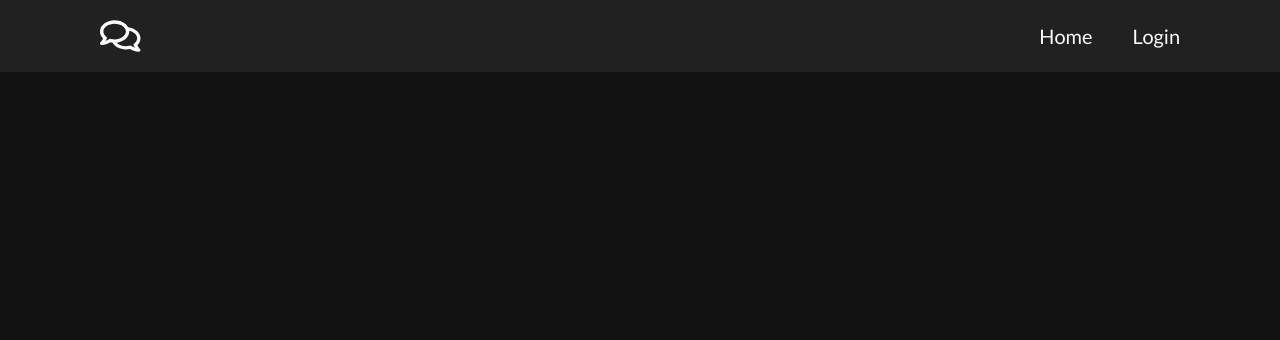
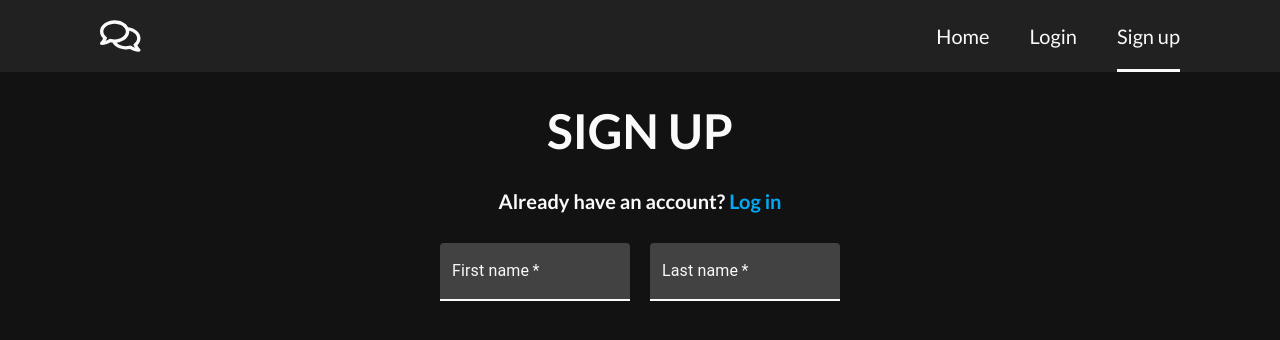
Before and after one commit to vincenttse15/chat, a React (Create React App) app: page /signup in a window 1280 px wide. Shown: the top 340 px of the page. Built offline with nearby package versions, Linux system fonts and the light colour scheme.

Commit message:
sign up page updates

```diff
--- a/package.json
+++ b/package.json
@@ -7,6 +7,7 @@
     "@fortawesome/free-regular-svg-icons": "^5.15.4",
     "@fortawesome/free-solid-svg-icons": "^5.15.4",
     "@fortawesome/react-fontawesome": "^0.1.15",
+    "@material-ui/core": "^4.12.3",
     "@testing-library/jest-dom": "^5.14.1",
     "@testing-library/react": "^11.2.7",
     "@testing-library/user-event": "^12.8.3",
--- a/src/App.js
+++ b/src/App.js
@@ -4,6 +4,7 @@ import Navbar from "./components/Navbar";
 import { BrowserRouter as Router, Switch, Route } from "react-router-dom";
 import Login from "./pages/Login";
 import Home from "./pages/Home";
+import Signup from "./pages/Signup";
 
 function App() {
   return (
@@ -17,6 +18,9 @@ function App() {
         <Route path="/login">
           <Login />
         </Route>
+        <Route path="/signup">
+          <Signup />
+        </Route>
       </Switch>
     </Router>
   );
--- a/src/components/Navbar.js
+++ b/src/components/Navbar.js
@@ -4,6 +4,7 @@ import { library } from '@fortawesome/fontawesome-svg-core';
 import { far } from "@fortawesome/free-regular-svg-icons";
 import { FontAwesomeIcon } from "@fortawesome/react-fontawesome";
 import { NavLink } from "react-router-dom";
+
 const Navbar = () => {
   library.add(far);
   return (
@@ -12,6 +13,7 @@ const Navbar = () => {
       <div className={styles.right}>
         <NavLink exact to="/" className={styles.link} activeClassName={styles.active}>Home</NavLink>
         <NavLink to="/login" className={styles.link} activeClassName={styles.active}>Login</NavLink>
+        <NavLink to="/signup" className={styles.link} activeClassName={styles.active}>Sign up</NavLink>
       </div>
     </div>
   );
--- a/src/pages/Home.js
+++ b/src/pages/Home.js
@@ -1,18 +1,22 @@
 import React from "react";
 import * as styles from "../styles/home.module.scss";
+import { Link } from "react-router-dom";
 
 const Home = () => {
   return(
     <div className={styles.container}>
       <div className={styles.text_container}>
-        <h1>
+        <h1 className={styles.h1}>
           Welcome to
           {' '}
           <span className={styles.blue_text}>Chatter</span>
         </h1>
-        <h2>
+        <h2 className={styles.h2}>
           Add your friends and start chatting!
         </h2>
+        <Link to="/signup" className={styles.link}>
+          SIGN UP FOR FREE
+        </Link>
       </div>
     </div>
   )
--- /dev/null
+++ b/src/pages/Signup.js
@@ -0,0 +1,65 @@
+import React from "react";
+import * as styles from '../styles/signup.module.scss';
+import { Link } from "react-router-dom";
+import { makeStyles } from "@material-ui/core";
+import { TextField } from "@material-ui/core";
+
+const font = "'Lato', sans-serif";
+
+const useStylesInput = makeStyles((theme) => ({
+  root: {
+    borderBottom: "2px solid #FAFAFA",
+    borderTopLeftRadius: 4,
+    borderTopRightRadius: 4,
+    color: "#FAFAFA",
+    fontFamily: font,
+    backgroundColor: "#424242",
+    '&:hover': {
+      backgroundColor: "#424242",
+    },
+    '&$focused': {
+      borderBottomColor: "#03a9f4",
+      backgroundColor: "#424242",
+    },
+  },
+  focused: {},
+}));
+
+function InputTextField(props) {
+  const classes = useStylesInput();
+
+  return <TextField InputProps={{ classes, disableUnderline: true }} InputLabelProps={{ style: { color: "#FAFAFA" } }} {...props} />;
+}
+
+const Signup = () => {
+  return (
+    <div className={styles.container}>
+      <h1 className={styles.h1}>
+        SIGN UP
+      </h1>
+      <h2 className={styles.h2}>
+        Already have an account?
+        {' '}
+        <Link to="/login" className={styles.link}>Log in</Link>
+      </h2>
+      <form noValidate autoComplete="off" className={styles.form}>
+        <div className={styles.name}>
+          <InputTextField
+            required
+            type="text"
+            variant="filled"
+            label="First name"
+          />
+          <InputTextField
+            required
+            type="text"
+            variant="filled"
+            label="Last name"
+          />
+        </div>
+      </form>
+    </div>
+  );
+};
+
+export default Signup;
--- a/src/styles/_theme.scss
+++ b/src/styles/_theme.scss
@@ -14,5 +14,9 @@ $gray-900: #212121;
 $light-blue-300: #4fc3f7;
 $light-blue-400: #29b6f6;
 $light-blue-500: #03a9f4;
+$light-blue-600: #039be5;
+$light-blue-700: #0288d1;
+$light-blue-800: #0277bd;
+$light-blue-900: #01579b;
 
 $lato: 'Lato', sans-serif;
--- a/src/styles/home.module.scss
+++ b/src/styles/home.module.scss
@@ -11,11 +11,12 @@
   margin-top: 100px;
   display: flex;
   flex-direction: column;
+  gap: 30px;
   max-width: 600px;
   color: $gray-50;
 }
 
-h1 {
+.h1 {
   font-size: 96px;
   font-weight: 900;
   margin: 0;
@@ -28,9 +29,27 @@ h1 {
   background-clip: text;
 }
 
-h2 {
+.h2 {
   font-size: 30px;
   font-weight: 700;
-  margin-top: 30px;
-  margin-bottom: 0px;
+  margin: 0px;
 }
+
+.link {
+  text-decoration: none;
+  font-size: 20px;
+  font-weight: 900;
+  display: flex;
+  align-items: center;
+  justify-content: center;
+  color: $gray-50;
+  padding: 8px 16px;
+  width: 200px;
+  border-radius: 100px;
+  background-color: $light-blue-700;
+}
+
+.link:hover {
+  background-color: $light-blue-900;
+  color: $gray-200;
+}
--- /dev/null
+++ b/src/styles/signup.module.scss
@@ -0,0 +1,46 @@
+@use 'theme' as *;
+
+.container {
+  height: calc(100% - 72px);
+  display: flex;
+  flex-direction: column;
+  align-items: center;
+  gap: 30px;
+}
+
+.h1 {
+  font-size: 48px;
+  color: $gray-50;
+  margin-top: 30px;
+  margin-bottom: 0px;
+}
+
+.h2 {
+  font-size: 20px;
+  color: $gray-50;
+  margin: 0;
+}
+
+.link {
+  text-decoration: none;
+  color: $light-blue-500;
+}
+
+.link:hover {
+  text-decoration: underline;
+  text-decoration-color: $light-blue-500;
+}
+
+.form {
+  display: flex;
+  flex-direction: column;
+  gap: 40px;
+  max-width: 400px;
+}
+
+.name {
+  display: flex;
+  flex-direction: row;
+  gap: 20px;
+  max-width: 100%;
+}
```
Also changed, not shown: 1 other file (tests, documents, lock files or other folders).
